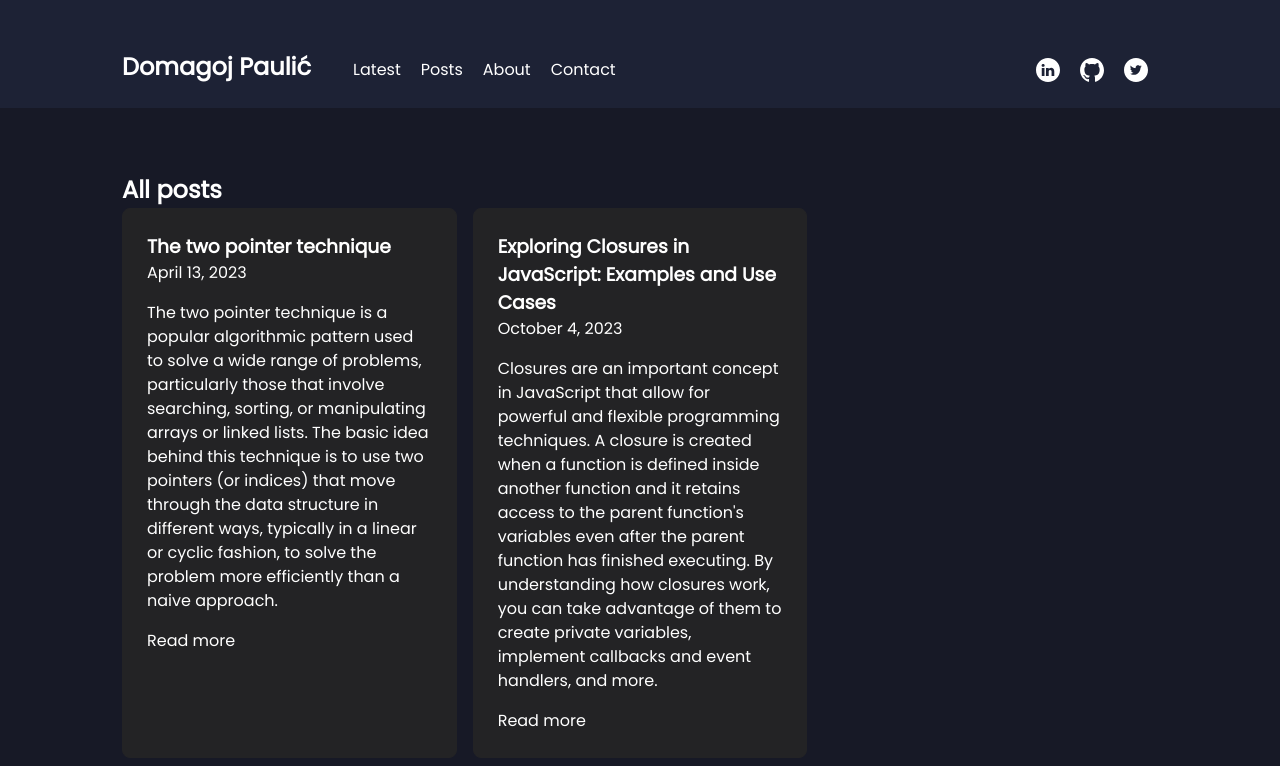
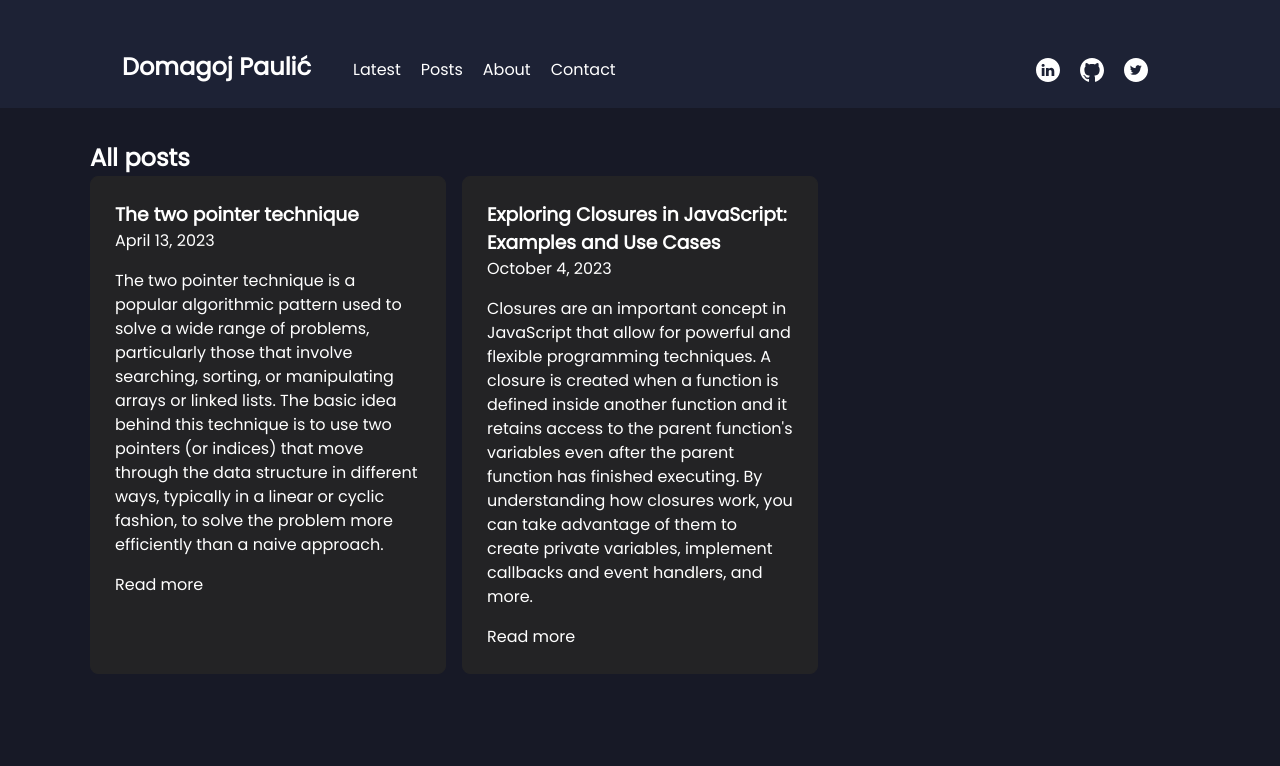
Before and after one commit to paulichdom/dom-blog, a Next.js app: page /posts in a window 1280 px wide. Shown: the top 766 px of the page. Built offline with nearby package versions, Linux system fonts and the light colour scheme.

Commit message:
implement per-page layout, resolves #2

```diff
--- a/src/components/IconInput/IconInput.tsx
+++ b/src/components/IconInput/IconInput.tsx
@@ -12,7 +12,7 @@ type TextInputProps = {
 };
 
 type InputStyles = {
-  [index in 'small' | 'large']: {
+  [index in TextInputProps['size']]: {
     fontSize: number;
     iconSize: number;
     borderThickness: number;
--- a/src/components/Layout/Layout.tsx
+++ /dev/null
@@ -1,26 +0,0 @@
-import React, { Fragment, ReactNode, FC } from 'react';
-import styled from 'styled-components';
-import Header from '../Header/Header';
-
-type LayoutProps = {
-  children: ReactNode;
-};
-
-export default function Layout({ children }: LayoutProps) {
-  return (
-    <Fragment>
-      <Header />
-      <MainContainer>{children}</MainContainer>
-    </Fragment>
-  );
-}
-
-const MainContainer = styled.main`
-  position: relative;
-  max-width: 1100px;
-  margin-left: auto;
-  margin-right: auto;
-  padding-top: 64px;
-  padding-left: 32px;
-  padding-right: 32px;
-`;
--- /dev/null
+++ b/src/components/Layout/LayoutContainer/LayoutContainer.tsx
@@ -0,0 +1,38 @@
+import React, { Fragment, ReactNode, FC } from 'react';
+import styled from 'styled-components';
+import Header from '../../Header/Header';
+
+type LayoutProps = {
+  children: ReactNode;
+};
+
+export default function LayoutContainer({ children }: LayoutProps) {
+  return (
+    <Fragment>
+      <Header />
+      {children}
+    </Fragment>
+  );
+}
+
+/* const MainContainer = styled.main`
+  position: relative;
+  max-width: 1100px;
+  margin-left: auto;
+  margin-right: auto;
+  padding-top: 64px;
+  padding-left: 32px;
+  padding-right: 32px;
+`; */
+
+/* const MainContainer = styled.main`
+  display: grid;
+  grid-template-columns: 1fr min(60ch, calc(100% - 64px)) 1fr;
+  grid-column-gap: 32px;
+  grid-row-gap: 32;
+  margin-top: 32px;
+
+  & > * {
+    grid-column: 2;
+  }
+`; */
--- /dev/null
+++ b/src/components/Layout/MainLayout/MainLayout.tsx
@@ -0,0 +1,22 @@
+import React, { ReactNode } from 'react';
+import styled from 'styled-components';
+
+type MainLayoutProps = {
+  children: ReactNode;
+};
+
+export default function MainLayout({ children }: MainLayoutProps) {
+  return <Layout>{children}</Layout>;
+}
+
+const Layout = styled.main`
+  display: grid;
+  grid-template-columns: 1fr min(1100px) 1fr;
+  grid-column-gap: 32px;
+  grid-row-gap: 32;
+  margin-top: 32px;
+
+  & > * {
+    grid-column: 2;
+  }
+`;
--- a/src/pages/_app.tsx
+++ b/src/pages/_app.tsx
@@ -1,13 +1,18 @@
 import '@/styles/globals.css';
 import type { AppProps } from 'next/app';
-import Layout from '@/components/Layout/Layout';
+import LayoutContainer from '@/components/Layout/LayoutContainer/LayoutContainer';
+import { NextPage } from 'next';
+import { ReactElement, ReactNode } from 'react';
 
+export type NextPageWithLayout<P = {}, IP = P> = NextPage<P, IP> & {
+  getLayout?: (page: ReactElement) => ReactNode;
+};
 
+type AppPropsWithLayout = AppProps & {
+  Component: NextPageWithLayout;
+};
 
-export default function App({ Component, pageProps }: AppProps) {
-  return (
-    <Layout>
-      <Component {...pageProps} />
-    </Layout>
-  );
+export default function App({ Component, pageProps }: AppPropsWithLayout) {
+  const getLayout = Component.getLayout ?? ((page) => page);
+  return getLayout(<Component {...pageProps} />);
 }
--- a/src/pages/posts/index.tsx
+++ b/src/pages/posts/index.tsx
@@ -1,15 +1,26 @@
 import AllPosts from '@/components/Posts/AllPosts';
-import React from 'react';
+import React, { ReactElement } from 'react';
 import { getAllPosts } from '@/utill/posts-util';
 import { Post } from '@/types/post';
+import { NextPageWithLayout } from '../_app';
+import LayoutContainer from '@/components/Layout/LayoutContainer/LayoutContainer';
+import MainLayout from '@/components/Layout/MainLayout/MainLayout';
 
 type AllPostsPageProps = {
   posts: Post[];
 };
 
-export default function AllPostsPage({ posts }: AllPostsPageProps) {
+const AllPostsPage: NextPageWithLayout<AllPostsPageProps> = ({ posts }) => {
   return <AllPosts posts={posts} />;
-}
+};
+
+AllPostsPage.getLayout = function getLayout(page: ReactElement) {
+  return (
+    <LayoutContainer>
+      <MainLayout>{page}</MainLayout>
+    </LayoutContainer>
+  );
+};
 
 export function getStaticProps() {
   const allPosts = getAllPosts();
@@ -21,3 +32,5 @@ export function getStaticProps() {
     revalidate: 1800,
   };
 }
+
+export default AllPostsPage;
```
Also changed, not shown: src/components/Layout/PostLayout/PostLayout.tsx (added, +22 -0 lines), src/pages/about/index.tsx (+16 -3 lines), src/pages/contact/index.tsx (+16 -3 lines), src/pages/index.tsx (+17 -5 lines), src/pages/posts/[slug].tsx (+16 -3 lines).
